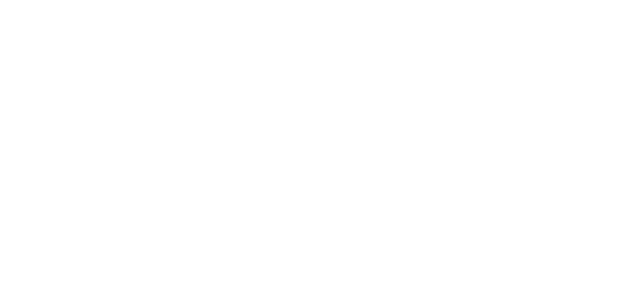
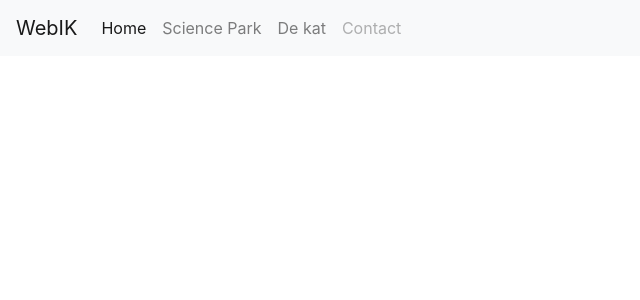
Before and after one commit to JoranIK/WebIK, a Flask app: page /register in a window 1280 px wide. Before the commit the part shown is empty. Shown: the top 300 px of the page, without its empty margins (0-640 px from the left). Run offline with Flask 2, Linux system fonts and the light colour scheme; some libraries are stand-ins or nearby versions.

Commit message:
navbar in layout

```diff
--- a/templates/layout.html
+++ b/templates/layout.html
@@ -16,4 +16,28 @@
 
         <title> GetMusical: {% block title %}{% endblock %}</title>
 
+        <!--Navigation bar -->
+        <nav class="navbar navbar-expand-lg navbar-light bg-light">
+          <a class="navbar-brand" href="#">WebIK</a>
+          <button class="navbar-toggler" type="button" data-toggle="collapse" data-target="#navbarNav" aria-controls="navbarNav" aria-expanded="false" aria-label="Toggle navigation">
+            <span class="navbar-toggler-icon"></span>
+          </button>
+          <div class="collapse navbar-collapse" id="navbarNav">
+            <ul class="navbar-nav">
+              <li class="nav-item active">
+                <a class="nav-link" href="/index.html">Home <span class="sr-only">(current)</span></a>
+              </li>
+              <li class="nav-item">
+                <a class="nav-link" href="/sp.html">Science Park</a>
+              </li>
+              <li class="nav-item">
+                <a class="nav-link" href="/about.html">De kat</a>
+              </li>
+              <li class="nav-item">
+                <a class="nav-link disabled" href="/contact.html">Contact</a>
+              </li>
+            </ul>
+          </div>
+        </nav>
+
     </head>
```
